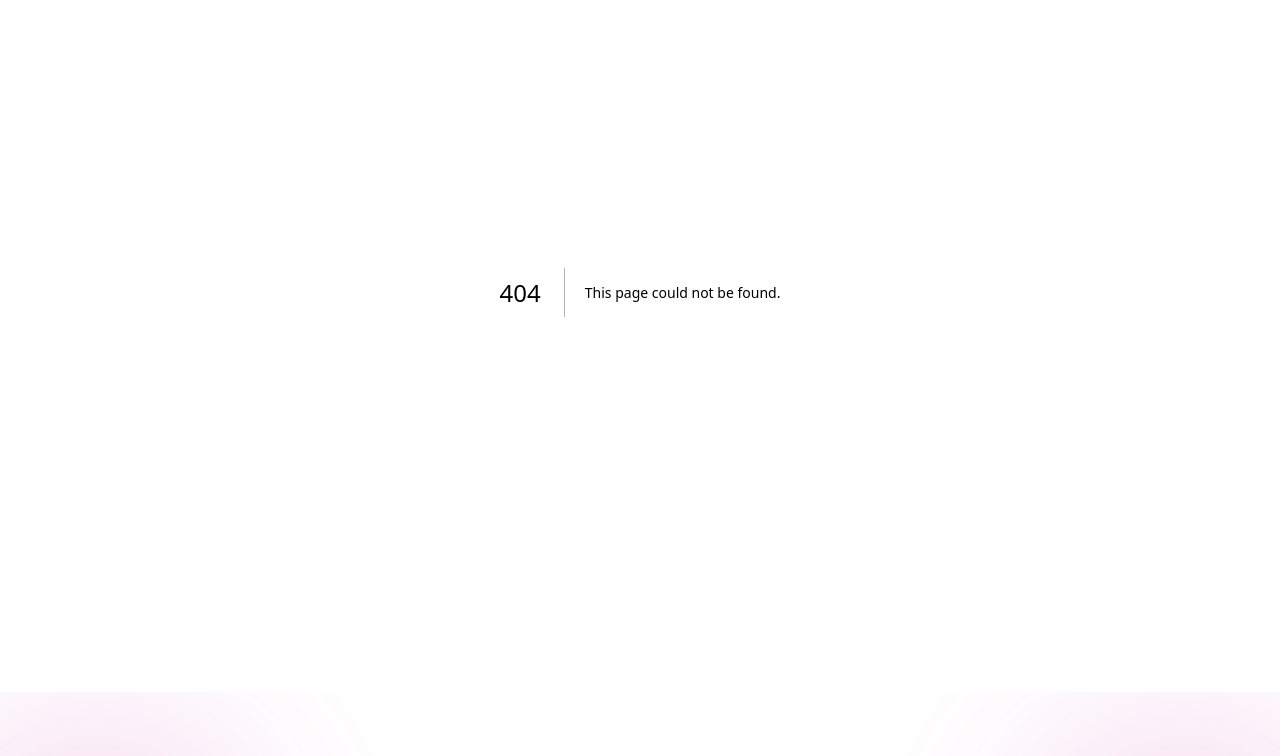
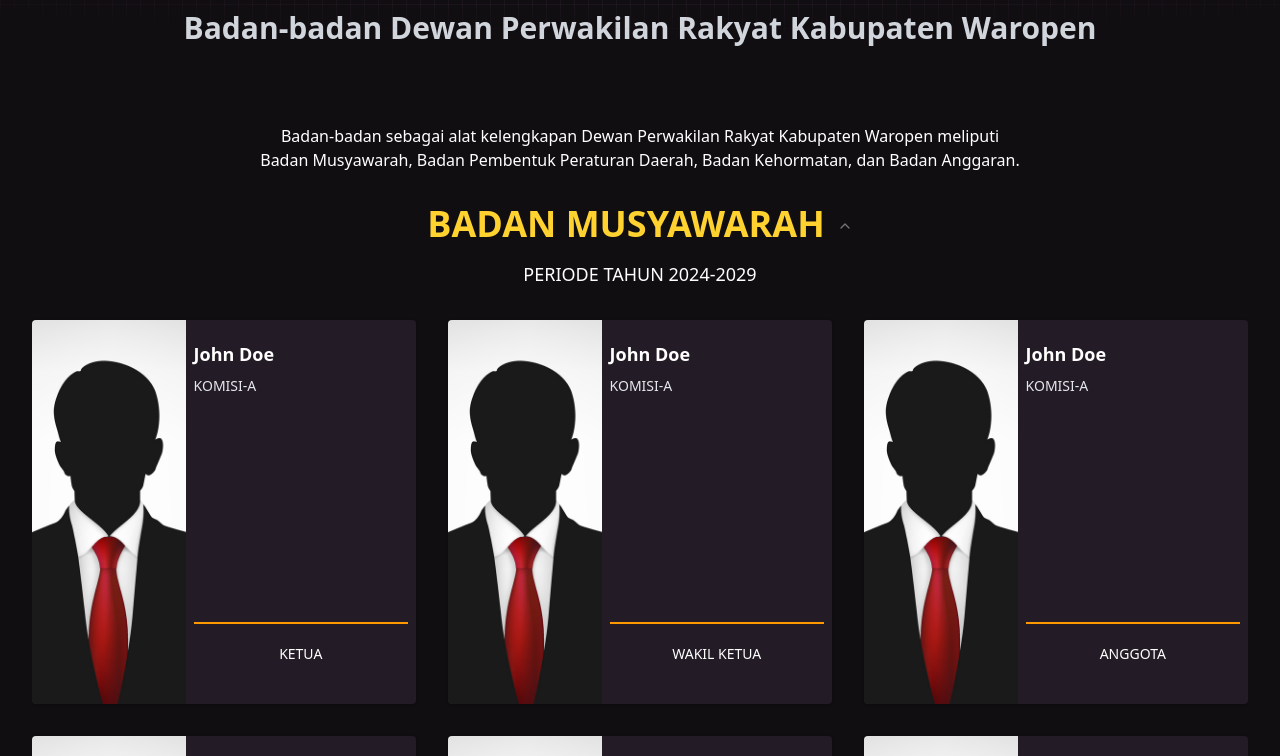
Before and after one commit to bugs17/web-dprd-waropen, a Next.js app: page /tentang-dprd/badan in a window 1280 px wide. Before the commit this address had no page. Shown: the part 220-976 px from the top of the page. Built offline with nearby package versions, Linux system fonts and the light colour scheme.

Commit message:
done on badan page

```diff
--- /dev/null
+++ b/app/tentang-dprd/badan/page.jsx
@@ -0,0 +1,13 @@
+import BadanSection from '@/components/custom/badan-section'
+import HeaderPages from '@/components/custom/header-pages'
+
+const BadanPage = () => {
+  return (
+    <>
+    <HeaderPages title={"Badan-badan Dewan Perwakilan Rakyat Kabupaten Waropen"} />
+    <BadanSection />
+    </>
+  )
+}
+
+export default BadanPage
--- /dev/null
+++ b/components/custom/badan-section.jsx
@@ -0,0 +1,51 @@
+import { Accordion, AccordionContent, AccordionItem, AccordionTrigger } from "../ui/accordion"
+import CardAnggotaKomisi from "./cardAnggotaKomisi"
+
+
+const AcordComponent = () => {
+  return (
+    <Accordion
+      type="single"
+      collapsible
+      className="w-full mb-5"
+      defaultValue="item-1"
+    >
+      <AccordionItem value="item-1">
+        <AccordionTrigger className="items-center justify-center flex flex-row gap-3">
+          <h1 className="text-amber-300 text-4xl font-extrabold ">BADAN MUSYAWARAH</h1>
+        </AccordionTrigger>
+        <AccordionContent className="flex flex-col justify-center">
+          <p className="text-white lg:text-center text-lg text-center">
+            PERIODE TAHUN 2024-2029
+          </p>
+
+          <div className="grid grid-cols-1 lg:grid-cols-3 gap-8 mt-8">
+            <CardAnggotaKomisi komisi={"A"} nama={"John Doe"} status={"KETUA"} />
+            <CardAnggotaKomisi komisi={"A"} nama={"John Doe"} status={"WAKIL KETUA"} />
+            <CardAnggotaKomisi komisi={"A"} nama={"John Doe"} status={"ANGGOTA"} />
+            <CardAnggotaKomisi komisi={"A"} nama={"John Doe"} status={"ANGGOTA"} />
+            <CardAnggotaKomisi komisi={"A"} nama={"John Doe"} status={"ANGGOTA"} />
+            <CardAnggotaKomisi komisi={"A"} nama={"John Doe"} status={"ANGGOTA"} />
+          </div>
+        </AccordionContent>
+      </AccordionItem>
+
+    </Accordion>
+  )
+}
+
+const BadanSection = () => {
+  return (
+    <div className="w-full h-full lg:px-8 px-5">
+
+        <p className="text-white lg:text-center text-balance lg:mb-4">
+          Badan-badan sebagai alat kelengkapan Dewan Perwakilan Rakyat Kabupaten Waropen meliputi Badan Musyawarah, Badan Pembentuk Peraturan Daerah, Badan Kehormatan, dan Badan Anggaran.
+        </p>
+
+        <AcordComponent />
+
+    </div>
+  )
+}
+
+export default BadanSection
--- a/components/custom/nav-menu.jsx
+++ b/components/custom/nav-menu.jsx
@@ -38,7 +38,7 @@ const menuItems = [
             {
                 title:'Badan',
                 desc:'Informasi tentang badan DPRK',
-                path:'#'
+                path:'/tentang-dprd/badan'
             },
             {
                 title:'Fraksi',
```
